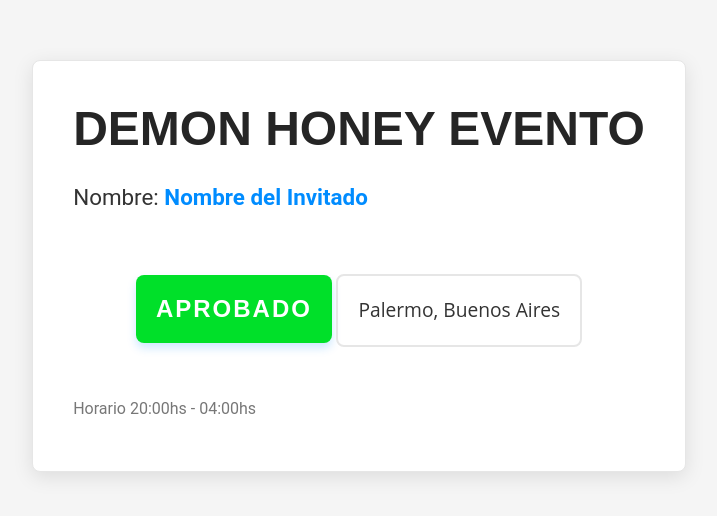
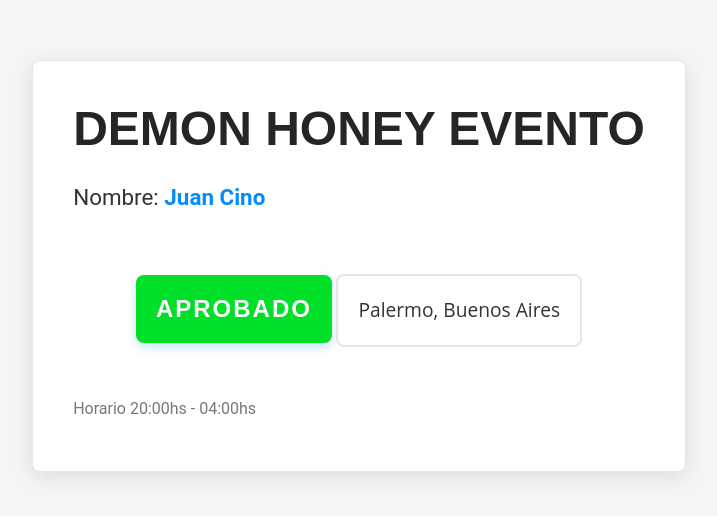
Before and after one commit to kenzoquento/QR-Demon-Honey-JuanC.github.io, a plain HTML site: page index.html in a window 1280 px wide. Shown: the part 134-650 px from the top of the page, without its empty margins (281-998 px from the left). Drawn offline with Linux system fonts and the light colour scheme.

Commit message:
Update index.html

```diff
--- a/index.html
+++ b/index.html
@@ -101,7 +101,7 @@
 		<h1>Demon Honey Evento</h1>
 		<p>
 			<!-- Reemplaza la URL del archivo de Google Sheets con la URL real de tu archivo -->
-			Nombre: <strong><a href="https://docs.google.com/spreadsheets/d/1RM4vAkt48pV_iFcX-iiXbKVzwCXwkZnnAU88FZRr3N8/edit?usp=sharing">Nombre del Invitado</a></strong>
+			Nombre: <strong><a href="https://docs.google.com/spreadsheets/d/1RM4vAkt48pV_iFcX-iiXbKVzwCXwkZnnAU88FZRr3N8/edit?usp=sharing">Juan Cino</a></strong>
 		</p>
 		<div class="aprobado">Aprobado</div>
 		<div class="location">Palermo, Buenos Aires</div>
```
